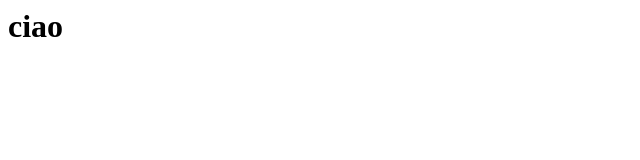
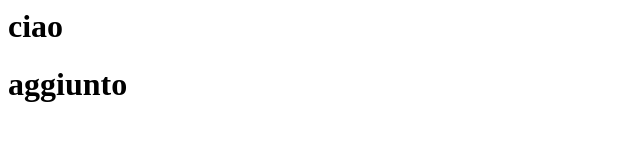
Before and after one commit to Thanasis98/Git_tutorial, a plain HTML site: page index.html in a window 1280 px wide. Shown: the whole page, without its empty margins (0-640 px from the left). Drawn offline with Linux system fonts and the light colour scheme.

Commit message:
aggiunta seconda riha html

```diff
--- a/index.html
+++ b/index.html
@@ -1 +1,2 @@
 <h1> ciao </h1>
+<h1> aggiunto </h1>
```
